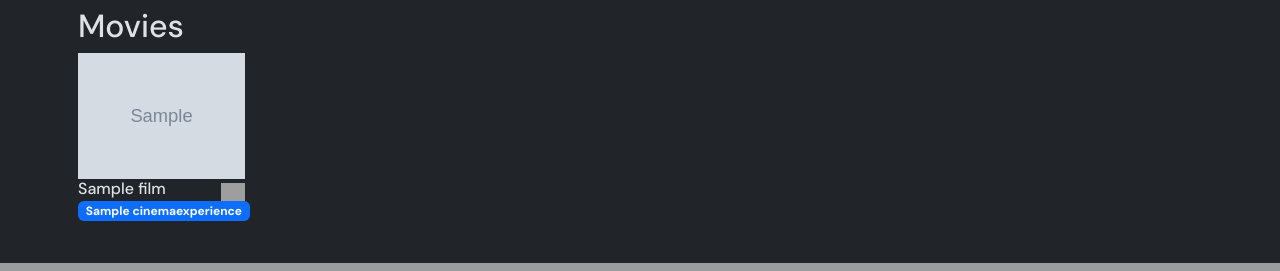
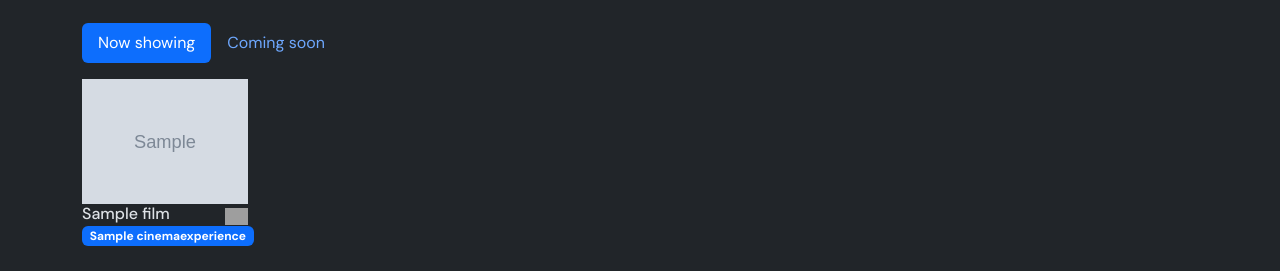
Before and after one commit to weareblahs/PHPProject, a PHP site: page / in a window 1280 px wide. Shown: the part 537-808 px from the top of the page. Run offline with PHP 8.4, Linux system fonts and the light colour scheme; tables that the repository leaves empty hold one stand-in row (values such as "Sample post"); grey boxes marked "Sample" are stand-in pictures; some libraries are stand-ins or nearby versions; grey boxes are pictures that could not be loaded.

Commit message:
new section: now showing/coming soon

```diff
--- a/admin/admin_backend/changeVisibility.php
+++ b/admin/admin_backend/changeVisibility.php
@@ -16,3 +16,5 @@ if (isset($if) && $if == "1") {
 } else {
     mysqli_query($cn, "UPDATE films SET isFeatured = 0 WHERE filmID = '$filmID'");
 }
+
+header('Location: /admin/view/all');
--- a/admin/admin_backend/cleanup.php
+++ b/admin/admin_backend/cleanup.php
@@ -16,6 +16,9 @@ foreach ($content as $selectedOption) {
         }
         mysqli_query($cn, "DELETE FROM assignedseats WHERE time < $currentTime");
     }
+    if ($selectedOption == "deleteAllShowtimes") {
+        mysqli_query($cn, "DELETE FROM showtimes");
+    }
 }
 mysqli_close($cn);
 header('Location: /admin/cleanup?done=1');
--- a/admin/cleanup/index.php
+++ b/admin/cleanup/index.php
@@ -1,4 +1,5 @@
 <?php
+$title = 'Cleanup';
 require_once '../../elements/layout.php';
 function get_content()
 {
@@ -25,6 +26,10 @@ function get_content()
                 <br>
                 <input type="checkbox" class="btn-check" name="checkbox[]" id="checkbox2" autocomplete="off" value="ticketsBeyondCurrent">
                 <label class="btn btn-outline-primary" for="checkbox2"><i class="fa fa-ticket" aria-hidden="true"></i> Clean tickets beyond current showtime</label>
+                <br>
+                <br>
+                <input type="checkbox" class="btn-check" name="checkbox[]" id="checkbox3" autocomplete="off" value="deleteAllShowtimes">
+                <label class="btn btn-outline-primary" for="checkbox3"><i class="fa fa-trash" aria-hidden="true"></i> Delete all showtimes</label>
             </div>
             <br>
             <br>
--- a/admin/view/all/index.php
+++ b/admin/view/all/index.php
@@ -95,8 +95,8 @@ function get_content()
                                     </div>
                                 </div>
                             </div>
-                            <a class="btn btn-success" href="/filmDetails?id=<?php echo $film[0] ?>"><i class="fa fa-eye" aria-hidden="true"></i></a>
-                            <a class="btn btn-danger" href="/admin/admin_backend/delete_film.php?id=<?php echo $film[0] ?>"><i class="fa fa-trash" aria-hidden="true"></i></a>
+                            <a class="btn btn-success" href="/filmDetails?id=<?php echo $film['filmID'] ?>"><i class="fa fa-eye" aria-hidden="true"></i></a>
+                            <a class="btn btn-danger" href="/admin/admin_backend/delete_film.php?id=<?php echo $film['filmID'] ?>"><i class="fa fa-trash" aria-hidden="true"></i></a>
                         </td>
                     </tr>
                 <?php endforeach; ?>
--- a/assets_public/style.css
+++ b/assets_public/style.css
@@ -112,7 +112,7 @@ body {
 }
 
 .preChildDiv {
-  min-width: 20%;
+  object-fit: cover;
   margin-left: auto;
   background-color: #00000088;
   display: flex;
--- a/elements/carousel.php
+++ b/elements/carousel.php
@@ -49,19 +49,19 @@ function view_carousel($cn)
     <div class="pc-carousel">
         <?php foreach ($featuredFilms as $film) : ?>
             <div class="d-lg-block d-md-block d-sm-none">
-                <div id="parent-div" style="background: url('<?php echo $film['artwork'] ?>'); height: 30em; background-size: cover; background-repeat: no-repeat; z-index: 1; background-position: center;">
+                <div id="parent-div" style="background: url('<?php echo $film['artwork'] ?>'); height: 30em; background-size: cover; background-repeat: no-repeat; z-index: 1; background-position: center; object-fit: cover;">
                     <div class="preChildDiv">
-                        <div class="row container child-div">
+                        <div class="row container child-div" style="min-width: 100vmax; margin: -0.5vw">
                             <div class="col-10">
                                 <?php
                                 if ($film['logoAvailable'] == 1) : ?>
-                                    <img src="<?php echo $film['logoPath'] ?>" alt="" class="img-responsive" width="150px">
+                                    <img src="<?php echo $film['logoPath'] ?>" alt="" class="img-responsive p-2" width="150px">
                                 <?php else : ?>
                                     <h1><?php echo $film['name'] ?></h1>
                                     <h3><i><?php echo $film['altName'] ?></i></h3>
                                 <?php endif; ?>
                             </div>
-                            <div class="col-2" style="margin-top: auto; margin-bottom: auto"><a href="/filmDetails?id=<?php echo $film['filmID'] ?>" class="btn btn-success"><i class="fa fa-film" aria-hidden="true"></i> View details</a></div>
+                            <div class="col-2 text-end" style="margin-top: auto; margin-bottom: auto"><a href="/filmDetails?id=<?php echo $film['filmID'] ?>" class="btn btn-success"><i class="fa fa-film" aria-hidden="true"></i> View details</a></div>
                         </div>
                     </div>
                 </div>
--- a/index.php
+++ b/index.php
@@ -16,8 +16,11 @@ function get_content()
     }
 
     // get movies list
-    $get_films_query = "SELECT * FROM films";
-    $films = mysqli_fetch_all(mysqli_query($cn, $get_films_query));
+    $get_available_query = "SELECT * FROM films WHERE isAvailable = 1 AND releaseDate < CURDATE()";
+    $availableFilms = mysqli_fetch_all(mysqli_query($cn, $get_available_query));
+    // get upcoming movies list
+    $get_upcoming_query = "SELECT * FROM films WHERE isAvailable = 1 AND releaseDate > CURDATE()";
+    $upcomingFilms = mysqli_fetch_all(mysqli_query($cn, $get_upcoming_query));
 ?>
 
     <?php if (isset($_COOKIE['userID'])) : ?>
@@ -31,10 +34,21 @@ function get_content()
     <!-- main content -->
 
     <?php view_carousel($cn) ?>
-    <div class="container p-2">
-        <h2>Movies</h2>
+
+    <div class="container py-4">
+        <ul class="nav nav-pills mb-3" id="pills-tab" role="tablist">
+            <li class="nav-item" role="presentation">
+                <button class="nav-link active" id="pills-nowShowing-tab" data-bs-toggle="pill" data-bs-target="#pills-nowShowing" type="button" role="tab" aria-controls="pills-nowShowing" aria-selected="true">Now showing</button>
+            </li>
+            <li class="nav-item" role="presentation">
+                <button class="nav-link" id="pills-comingSoon-tab" data-bs-toggle="pill" data-bs-target="#pills-comingSoon" type="button" role="tab" aria-controls="pills-comingSoon" aria-selected="false">Coming soon</button>
+            </li>
+        </ul>
+        <div class="tab-content" id="pills-tabContent">
+            <div class="tab-pane show active" id="pills-nowShowing" role="tabpanel" aria-labelledby="pills-nowShowing-tab" tabindex="0">
+                <div class="">
                     <div class="row">
-            <?php foreach ($films as $film) : ?>
+                        <?php foreach ($availableFilms as $film) : ?>
                             <div class="col-lg-2 col-sm-6 col-md-4">
                                 <a href="/filmDetails?id=<?php echo $film[0] ?>"><img src="<?php echo $film[13] ?>" alt="" class="img-responsive" width="100%"></a>
                                 <div class="row">
@@ -54,6 +68,35 @@ function get_content()
                     </div>
 
                 </div>
+            </div>
+            <div class="tab-pane" id="pills-comingSoon" role="tabpanel" aria-labelledby="pills-comingSoon-tab" tabindex="0">
+                <div class="">
+                    <div class="row">
+                        <?php foreach ($upcomingFilms as $film) : ?>
+                            <div class="col-lg-2 col-sm-6 col-md-4">
+                                <a href="/filmDetails?id=<?php echo $film[0] ?>"><img src="<?php echo $film[13] ?>" alt="" class="img-responsive" width="100%"></a>
+                                <div class="row">
+                                    <div class="col-9">
+                                        <h6 style="margin-top: auto; margin-bottom: auto"><?php echo $film[2] ?></h6>
+                                        <?php
+                                        $get_experience_query = "SELECT * FROM cinemaexperiences WHERE uniqID = '$film[1]';";
+                                        $experience = mysqli_fetch_assoc(mysqli_query($cn, $get_experience_query));
+                                        ?>
+                                        <div><span class="badge text-bg-primary"><?php echo $experience['name'] ?></span></div>
+                                    </div>
+                                    <div class="col-3"><img src="/assets_public/images/filmRatings/<?php echo $film[5] ?>.png" alt="" class="img-responsive" width="100%"></div>
+                                </div>
+                            </div>
+
+                        <?php endforeach; ?>
+                    </div>
+
+                </div>
+            </div>
+        </div>
+    </div>
+
+
 <?php
 }
 ?>
```
Lines whose indentation alone changed are shown as unchanged.
